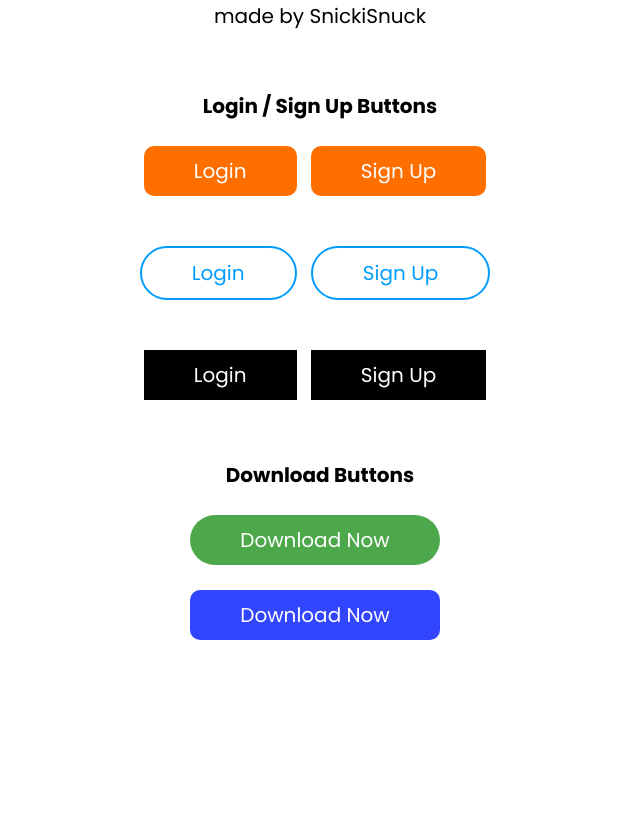
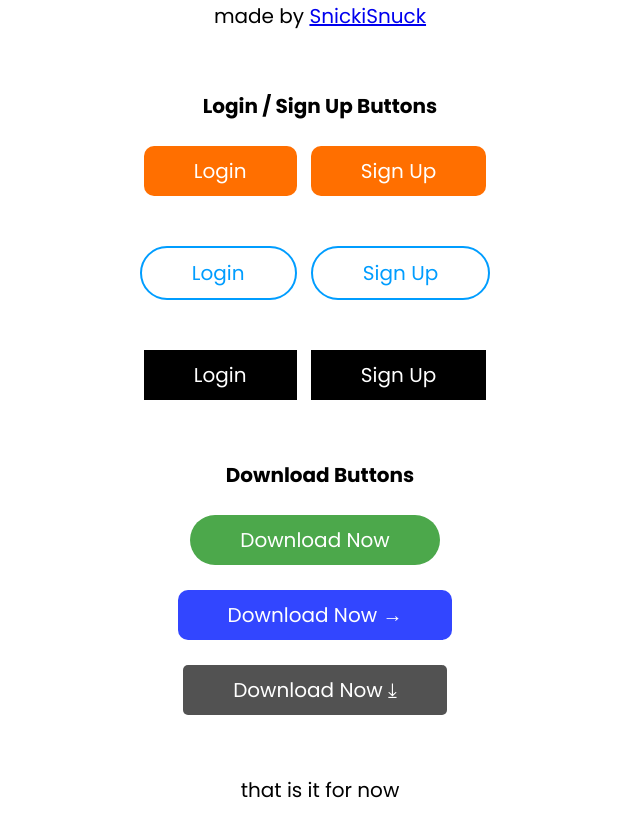
Before and after one commit to SnickiSnuck/button-designs-old, a plain HTML site: page index.html in a window 1280 px wide. Shown: the part 149-986 px from the top of the page, without its empty margins (320-960 px from the left). Before the commit the page ends 800 px from the top, so only its background shows below. Drawn offline with Linux system fonts and the light colour scheme.

Commit message:
Add files via upload

```diff
--- a/index.html
+++ b/index.html
@@ -11,7 +11,7 @@
 </head>
 <body>
   <p class="title">Button Designs</p>
-  <p class="title02">made by SnickiSnuck</p>
+  <p class="title02">made by <a href="https://github.com/SnickiSnuck" target="_blank">SnickiSnuck</a></p>
 
     <p>Login / Sign Up Buttons</p>
       <button class="button0101">Login</button>
@@ -25,6 +25,9 @@
 
     <p>Download Buttons</p>
       <button class="button0201">Download Now</button> <br>
-      <button class="button0202">Download Now</button>
+      <button class="button0202">Download Now &rarr;</button> <br>
+      <button class="button0203">Download Now &#10515;</button> <br>
+
+    <p class="footer01">that is it for now</p>
 </body>
 </html>
--- a/style.css
+++ b/style.css
@@ -25,6 +25,11 @@ p {
   margin-top: 0px;
   margin-bottom: 0px;
   font-weight: normal;
+}
+
+.footer01 {
+  font-weight: normal;
+  margin-bottom: 60px;
 }
 
 .button0101 {
@@ -78,7 +83,7 @@ p {
 
 .button0102:hover {
   opacity: 0.75;
-  box-shadow: 0px 10px 20px rgb(0, 0, 0, 0.1);
+  box-shadow: 0px 10px 20px rgb(0, 0, 0, 0.25);
   color: white;
   background-color: rgb(0, 157, 255);
   border-radius: 20px;
@@ -140,14 +145,14 @@ p {
 }
 
 .button0201:hover {
-  opacity: 0.75;
+  opacity: 0.8;
   box-shadow: 0px 0px 25px rgb(0, 0, 0, 0.2);
   padding-right: 60px;
   padding-left: 60px;
 }
 
 .button0201:active {
-  opacity: 0.5;
+  opacity: 0.7;
 }
 
 
@@ -171,12 +176,41 @@ p {
 }
 
 .button0202:hover {
-  opacity: 0.75;
+  opacity: 0.8;
   box-shadow: 0px 0px 25px rgb(0, 0, 0, 0.2);
   padding-right: 60px;
   padding-left: 60px;
 }
 
 .button0202:active {
-  opacity: 0.5;
+  opacity: 0.7;
 }
+
+
+
+.button0203 {
+  font-family: Poppins;
+  margin-top: 25px;
+  margin-right: 10px;
+  padding-top: 10px;
+  padding-bottom: 10px;
+  padding-left: 50px;
+  padding-right: 50px;
+  border-radius: 5px;
+  border: none;
+  border-color: rgb(0, 0, 0);
+  background-color: rgb(82, 82, 82);
+  color: rgb(255, 255, 255);
+  font-size: 20px;
+  transition: 0.1s;
+  cursor: pointer;
+}
+
+.button0203:hover {
+  opacity: 0.9;
+  box-shadow: 0px 0px 50px rgb(0, 0, 0, 0.5);
+}
+
+.button0203:active {
+  opacity: 0.8;
+}
```
